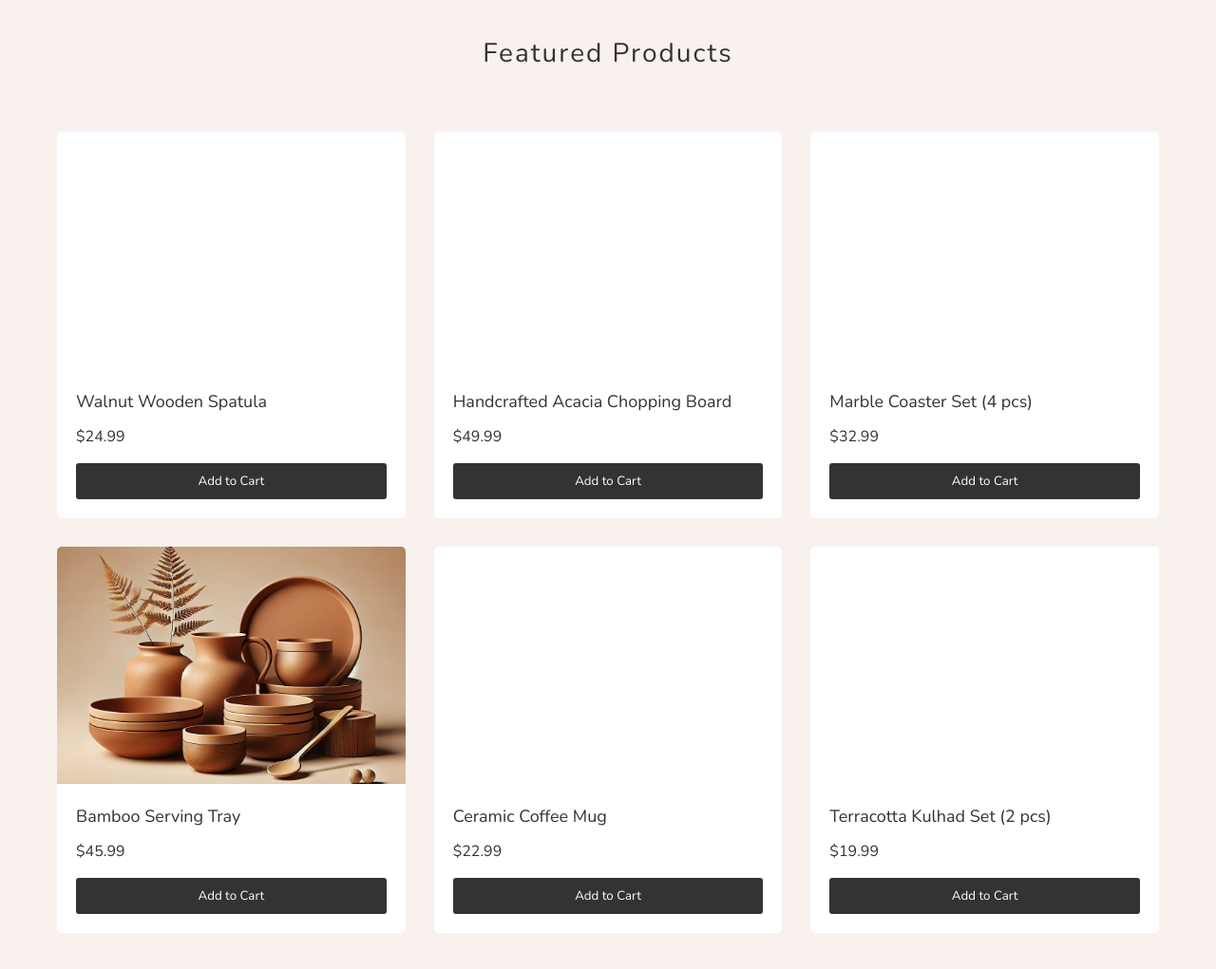
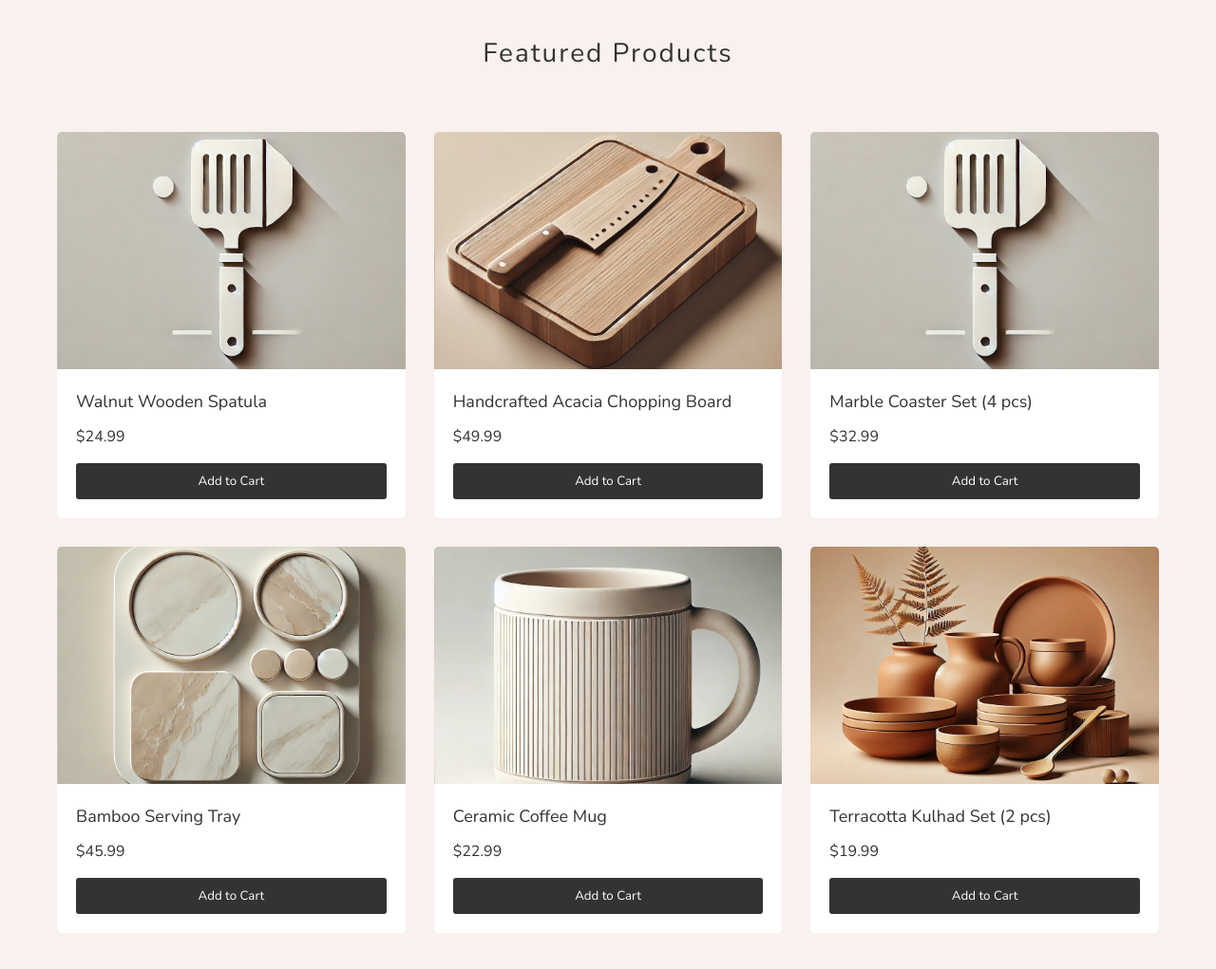
Before and after one commit to Tarangk27/Altcowebsite1, a plain HTML site: page index.html in a window 1280 px wide. Shown: the part 1440-2461 px from the top of the page at 95% size. Drawn offline with nearby package versions, Linux system fonts and the light colour scheme.

Commit message:
Update index.html

```diff
--- a/index.html
+++ b/index.html
@@ -604,7 +604,7 @@
             <div class="product-grid">
                 <!-- Product 1 -->
                 <div class="product-card">
-                    <div class="product-image" style="background-image: url('/mnt/data/A_stylish,_minimalist,_modern_image_representing_a.png')"></div>
+                    <div class="product-image" style="background-image: url('Spatula.webp')"></div>
                     <div class="product-info">
                         <h3 class="product-title">Walnut Wooden Spatula</h3>
                         <p class="product-price">$24.99</p>
@@ -614,7 +614,7 @@
 
                 <!-- Product 2 -->
                 <div class="product-card">
-                    <div class="product-image" style="background-image: url('/mnt/data/A_stylish,_minimalist,_modern_image_representing_a.png')"></div>
+                    <div class="product-image" style="background-image: url('Knifeboard.webp')"></div>
                     <div class="product-info">
                         <h3 class="product-title">Handcrafted Acacia Chopping Board</h3>
                         <p class="product-price">$49.99</p>
@@ -624,7 +624,7 @@
 
                 <!-- Product 3 -->
                 <div class="product-card">
-                    <div class="product-image" style="background-image: url('/mnt/data/A_stylish,_minimalist,_modern_image_representing_a.png')"></div>
+                    <div class="product-image" style="background-image: url('Spatula.webp')"></div>
                     <div class="product-info">
                         <h3 class="product-title">Marble Coaster Set (4 pcs)</h3>
                         <p class="product-price">$32.99</p>
@@ -634,7 +634,7 @@
 
                 <!-- Product 4 -->
                 <div class="product-card">
-                    <div class="product-image" style="background-image: url('Pots.webp')"></div>
+                    <div class="product-image" style="background-image: url('Boards.webp')"></div>
                     <div class="product-info">
                         <h3 class="product-title">Bamboo Serving Tray</h3>
                         <p class="product-price">$45.99</p>
@@ -644,7 +644,7 @@
 
                 <!-- Product 5 -->
                 <div class="product-card">
-                    <div class="product-image" style="background-image: url('/mnt/data/A_stylish,_minimalist,_modern_image_representing_a.png')"></div>
+                    <div class="product-image" style="background-image: url('Cups.webp')"></div>
                     <div class="product-info">
                         <h3 class="product-title">Ceramic Coffee Mug</h3>
                         <p class="product-price">$22.99</p>
@@ -654,7 +654,7 @@
 
                 <!-- Product 6 -->
                 <div class="product-card">
-                    <div class="product-image" style="background-image: url('/mnt/data/A_stylish,_minimalist,_modern_image_representing_a.png')"></div>
+                    <div class="product-image" style="background-image: url('Pots.webp')"></div>
                     <div class="product-info">
                         <h3 class="product-title">Terracotta Kulhad Set (2 pcs)</h3>
                         <p class="product-price">$19.99</p>
```
